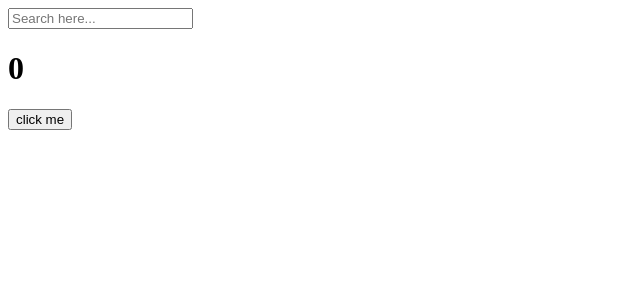
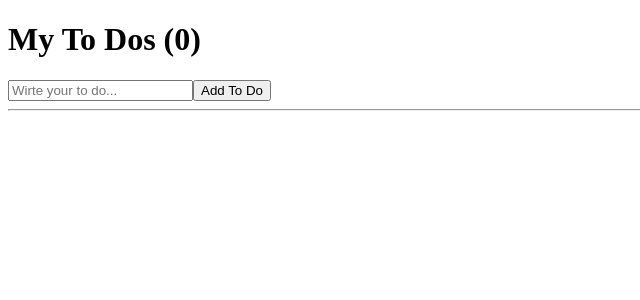
Before and after one commit to yungyungGwon/movie_web, a React (Create React App) app: page / in a window 1280 px wide. Shown: the top 300 px of the page, without its empty margins (0-640 px from the left). Built offline with nearby package versions, Linux system fonts and the light colour scheme.

Commit message:
2021.11.12 commit(ToDo list_)

```diff
--- a/src/App.js
+++ b/src/App.js
@@ -1,41 +1,35 @@
-import Button from "./Button";
-import styles from "./App.module.css";
-import {useState, useEffect} from "react";
+import {useState} from "react";
 
 function App() {
-  const [counter, setvalue] = useState(0);
-  const [keyword, setKeyword] = useState("");
-  const onChange = (event) => setKeyword(event.target.value);
-  const onClick = () => setvalue((prev)=> prev + 1);
-
-  useEffect(() => {
-    console.log("I run Only once.");
-  }, []);/*uesEffect는 한번만 실행되도록 하는 함수*/
-
-  useEffect(() => {
-    console.log("I run when 'keyword' changes.");
-  }, [keyword]);
-
-  useEffect(() => {
-    console.log("I run when 'counter' changes.");
-  }, [counter]);
-
-  useEffect(() => {
-    if(keyword !== "" & keyword.length > 5){
-      console.log("SEARCH FOR", keyword);
+  const [toDo, setToDo] = useState("");
+  const [toDos, setToDos] = useState([]);
+  const onChange = (event) => setToDo(event.target.value);
+  const onSubmit = (event) =>{
+    event.preventDefault();
+    if(toDo === ""){
+      return;
     }
-  }, [keyword]);/*[]안에 변수를 넣어주면 값이 변경될때에만 해당 함수가 시행되도록 해줌!*/
-
+    setToDos(currentArray => [toDo, ...currentArray]);
+    setToDo("");
+  }
   return (
     <div>
-      <input
-        value={keyword}
-        onChange={onChange}
-        type="text"
-        placeholder="Search here..."
-      />
-      <h1>{counter}</h1>
-      <button onClick={onClick}>click me</button>
+      <h1>My To Dos ({toDos.length})</h1>
+      <form onSubmit={onSubmit}>
+        <input
+          onChange={onChange}
+          value={toDo}
+          type="text"
+          placeholder="Wirte your to do..."
+        />
+        <button>Add To Do</button>
+      </form>
+      <hr />
+      <ul>
+         {toDos.map((item, index) =>
+          <li key={index}>{item}</li>
+        )}
+      </ul>
     </div>
   );
 }
```
